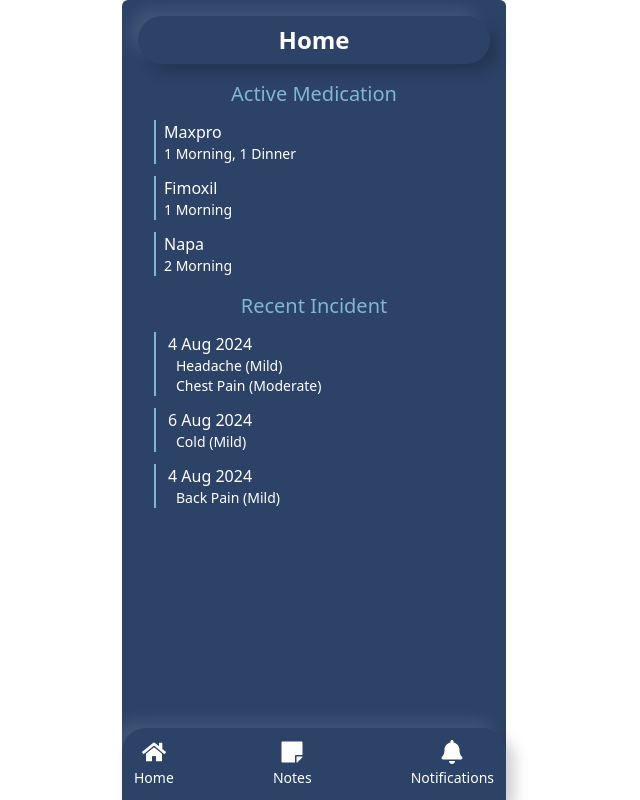
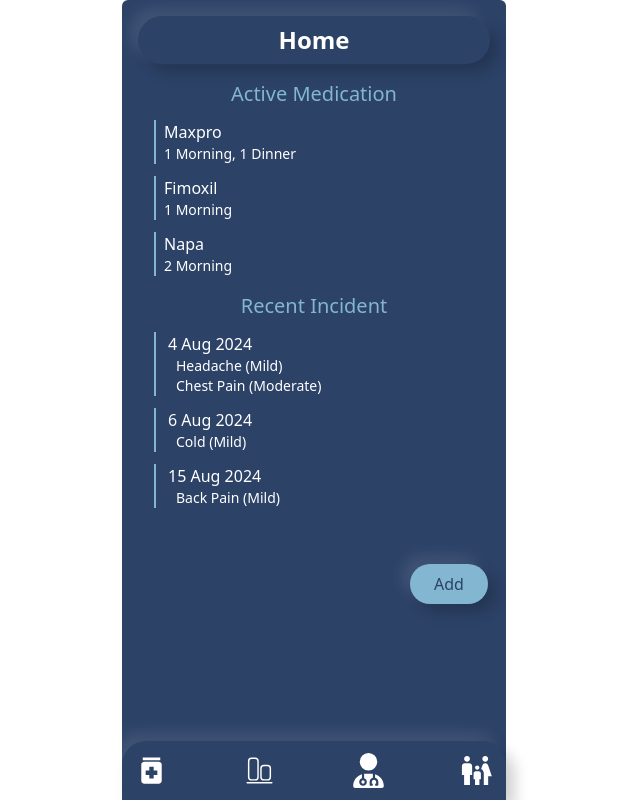
Before and after one commit to Aminul667/dev-ui, a React (Vite) app: page / in a window 1280 px wide. Shown: the whole page, without its empty margins (326-966 px from the left). Built offline with nearby package versions, Linux system fonts and the light colour scheme.

Commit message:
added router

```diff
--- a/package.json
+++ b/package.json
@@ -12,7 +12,8 @@
   "dependencies": {
     "react": "^18.3.1",
     "react-dom": "^18.3.1",
-    "react-icons": "^5.3.0"
+    "react-icons": "^5.3.0",
+    "react-router-dom": "^6.26.1"
   },
   "devDependencies": {
     "@eslint/js": "^9.9.0",
--- a/src/components/Home.jsx
+++ b/src/components/Home.jsx
@@ -1,4 +1,4 @@
-import { FaArrowRight } from "react-icons/fa";
+import { useRef, useState } from "react";
 
 const Home = () => {
   return (
@@ -58,13 +58,17 @@ const Home = () => {
         </div>
         <div className="w-80">
           <div className="border-l-2 border-highlight pl-3 text-text mt-3">
-            <p className="text-base">4 Aug 2024</p>
+            <p className="text-base">15 Aug 2024</p>
             <div className="pl-2">
               <p className="text-sm">Back Pain (Mild)</p>
             </div>
           </div>
         </div>
       </div>
+
+      <button className="bg-highlight text-background py-2 px-6 ml-4 rounded-full shadow-neo hover:bg-light relative -bottom-10 left-60">
+        Add
+      </button>
     </div>
   );
 };
--- a/src/components/Navigation.jsx
+++ b/src/components/Navigation.jsx
@@ -1,19 +1,29 @@
-import { FaHome, FaStickyNote, FaBell } from "react-icons/fa";
+import { MdMedication } from "react-icons/md";
+import { CiAlignBottom } from "react-icons/ci";
+import { FaUserDoctor } from "react-icons/fa6";
+import { MdFamilyRestroom } from "react-icons/md";
 
 const Navigation = () => {
   return (
     <nav className="bg-background shadow-neo w-full bottom-0 p-3 flex justify-between items-center absolute rounded-t-3xl">
       <button className="text-text hover:text-highlight flex flex-col items-center">
-        <FaHome size={24} />
-        <span className="mt-1 text-sm">Home</span>
+        {/* <FaHome size={24} /> */}
+        <MdMedication size={35} />
+        {/* <span className="mt-1 text-sm">Home</span> */}
       </button>
       <button className="text-text hover:text-highlight flex flex-col items-center">
-        <FaStickyNote size={24} />
-        <span className="mt-1 text-sm">Notes</span>
+        <CiAlignBottom size={35} />
+        {/* <span className="mt-1 text-sm">Notes</span> */}
       </button>
       <button className="text-text hover:text-highlight flex flex-col items-center">
-        <FaBell size={24} />
-        <span className="mt-1 text-sm">Notifications</span>
+        {/* <FaBell size={24} /> */}
+        <FaUserDoctor size={35}/>
+        {/* <span className="mt-1 text-sm">Notifications</span> */}
+      </button>
+      <button className="text-text hover:text-highlight flex flex-col items-center">
+        {/* <FaBell size={24} /> */}
+        <MdFamilyRestroom size={35}/>
+        {/* <span className="mt-1 text-sm">Notifications</span> */}
       </button>
     </nav>
   );
--- a/src/main.jsx
+++ b/src/main.jsx
@@ -1,10 +1,19 @@
-import { StrictMode } from 'react'
-import { createRoot } from 'react-dom/client'
-import App from './App.jsx'
-import './index.css'
+import { StrictMode } from "react";
+import { createRoot } from "react-dom/client";
+import App from "./App.jsx";
+import "./index.css";
 
-createRoot(document.getElementById('root')).render(
+import { createBrowserRouter, RouterProvider } from "react-router-dom";
+
+const router = createBrowserRouter([
+  {
+    path: "/",
+    element: <App></App>,
+  },
+]);
+
+createRoot(document.getElementById("root")).render(
   <StrictMode>
-    <App />
-  </StrictMode>,
-)
+    <RouterProvider router={router} />
+  </StrictMode>
+);
```
Also changed, not shown: 1 other file (tests, documents, lock files or other folders).
